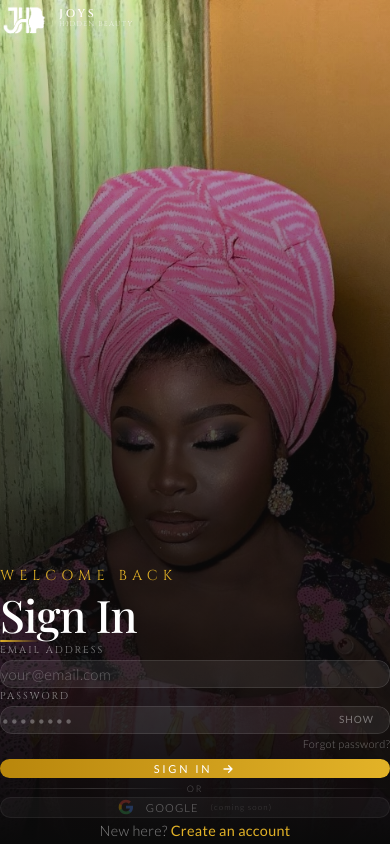
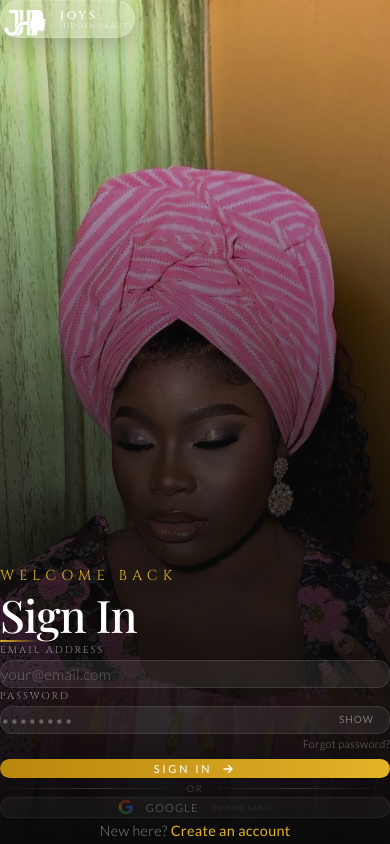
Before and after one commit to 191405/Joys-Hidden-Beauty, a Next.js app in the folder frontend/: page /auth/login in a window 390 px wide. Built offline with nearby package versions, Linux system fonts and the light colour scheme; no server answers; a web font is replaced by a local one.

Commit message:
UI: Wrap mobile auth logo in frosted translucent pill backdrop for visibility

```diff
--- a/frontend/src/components/auth/LoginClient.tsx
+++ b/frontend/src/components/auth/LoginClient.tsx
@@ -115,7 +115,9 @@ export default function LoginClient() {
                     animate={{ opacity: 1, y: 0 }}
                     transition={{ duration: 0.8, delay: 0.1 }}
                 >
-                    <Logo variant="full" size="small" theme="white" />
+                    <div className="inline-flex items-center bg-white/[0.12] backdrop-blur-xl border border-white/[0.15] rounded-full px-5 py-2.5 shadow-[0_4px_24px_rgba(0,0,0,0.25)]">
+                        <Logo variant="full" size="small" theme="white" />
+                    </div>
                 </motion.div>
 
                 {/* ─── Spacer to push form to bottom on mobile ─── */}
--- a/frontend/src/components/auth/RegisterClient.tsx
+++ b/frontend/src/components/auth/RegisterClient.tsx
@@ -144,7 +144,9 @@ export default function RegisterClient() {
                     animate={{ opacity: 1, y: 0 }}
                     transition={{ duration: 0.8, delay: 0.1 }}
                 >
-                    <Logo variant="full" size="small" theme="white" />
+                    <div className="inline-flex items-center bg-white/[0.12] backdrop-blur-xl border border-white/[0.15] rounded-full px-5 py-2.5 shadow-[0_4px_24px_rgba(0,0,0,0.25)]">
+                        <Logo variant="full" size="small" theme="white" />
+                    </div>
                 </motion.div>
 
                 {/* Spacer to push form to bottom on mobile */}
```
